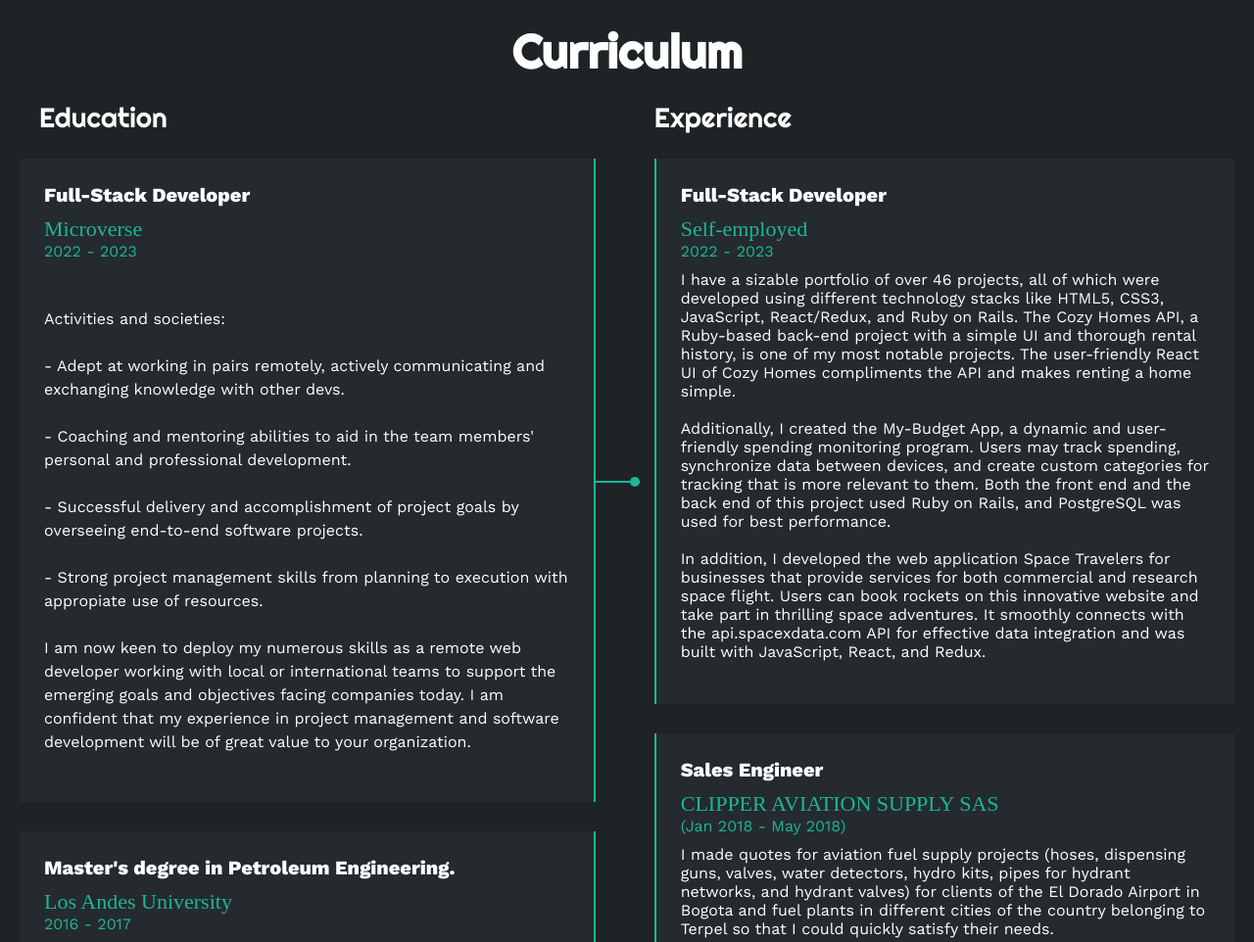
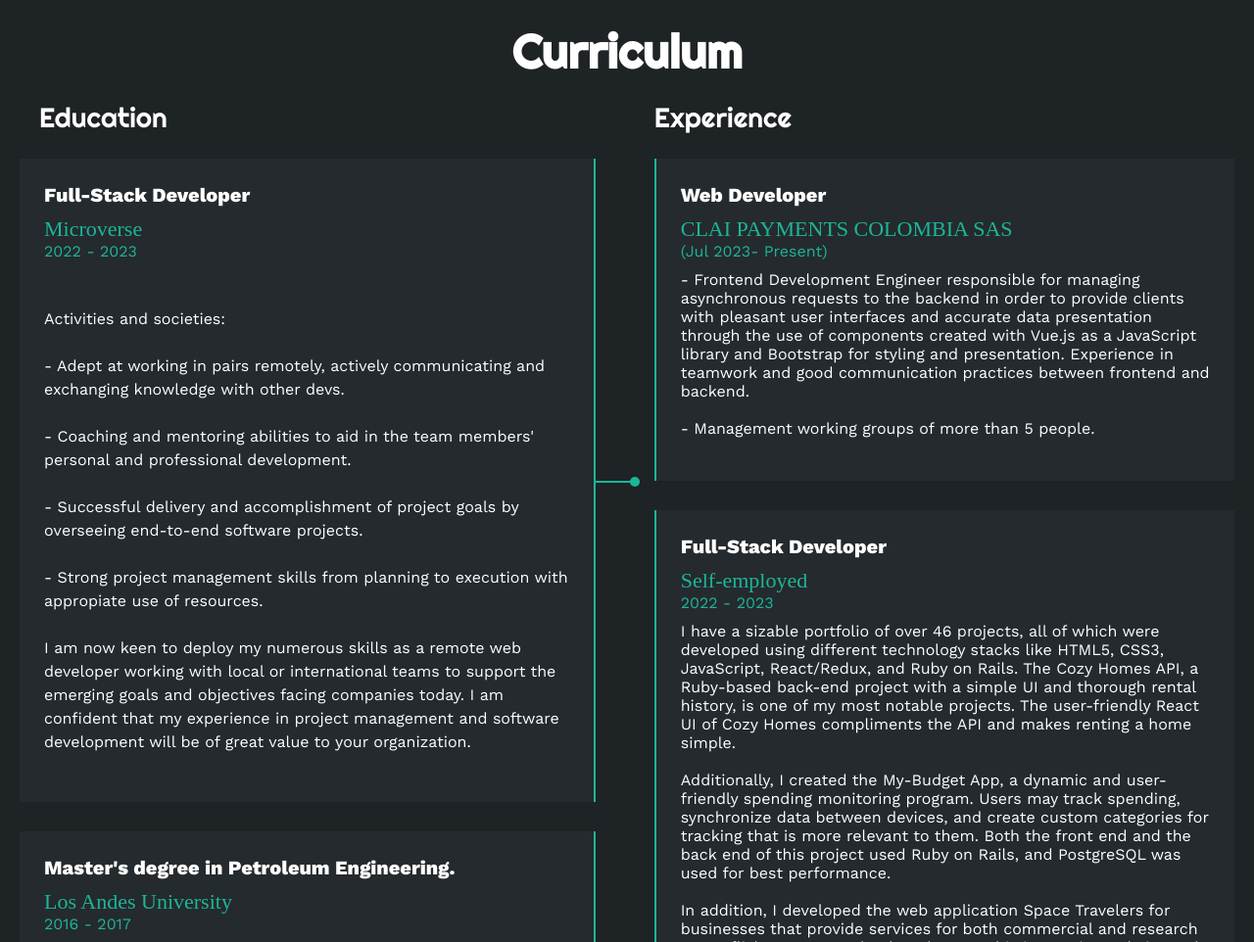
Before and after one commit to Juanpa8830/Portfolio, a website: page index.html in a window 1280 px wide. Shown: the part 2662-3624 px from the top of the page at 98% size. Drawn offline with nearby package versions, Linux system fonts and the light colour scheme; a web font is replaced by a local one.

Commit message:
Add Clai experience

```diff
--- a/index.html
+++ b/index.html
@@ -358,6 +358,22 @@
 
                 <div class="right-col">
                     <h3>Experience</h3>
+
+                    <div class="right-item">
+                        <h4>Web Developer</h4>
+                        <span class="house">CLAI PAYMENTS COLOMBIA SAS</span>
+                        <span class="date">(Jul 2023- Present)</span>
+
+                        <p>- Frontend Development Engineer responsible for managing asynchronous requests to the backend in order to provide clients with pleasant user interfaces and accurate data presentation through the use of components created with Vue.js as a JavaScript library and Bootstrap for styling and presentation. Experience in teamwork and good communication practices between frontend and backend.</p>
+                        <br>
+                        <p>- Management working groups of more than 5 people.</p>
+                        <br>
+
+                        <div class="conectori">
+                            <div class="circuloi"></div>
+                        </div>
+                    </div>
+
                     <div class="right-item">
                         <h4>Full-Stack Developer</h4>
                         <span class="house">Self-employed</span>
```
